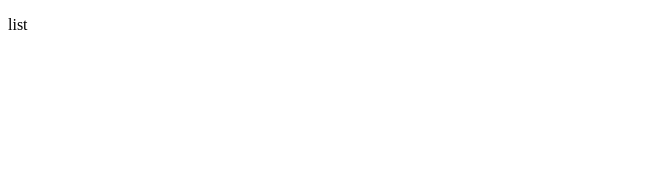
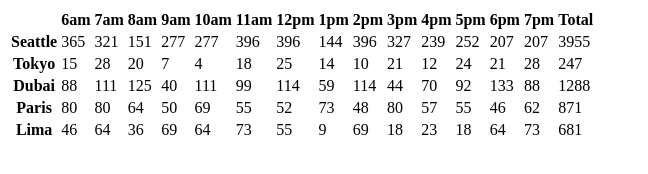
Before and after one commit to ned2070/cookie-stand, a plain HTML site: page sales.html in a window 1280 px wide. Shown: the whole page, without its empty margins (0-648 px from the left). Drawn offline with Linux system fonts and the light colour scheme.

Commit message:
html working no css

```diff
--- a/app.js
+++ b/app.js
@@ -43,6 +43,9 @@
     // fill cookiesPerHour
     const cookiesHourly = Math.floor(customHourly * this.cookiesPerCustom);
     this.cookiesPerHour.push(cookiesHourly);
+
+    // calculate cookiesPerDay
+    this.cookiesPerDay = this.cookiesPerDay + cookiesHourly;
   }
 };
 
@@ -60,6 +63,70 @@
 paris.calcCookiesSold();
 lima.calcCookiesSold();
 
+// get the table from the HTML so we can add rows
+const table = document.getElementById("shopData");
+
+Cookieshop.prototype.render = function () {
+  // create a row
+  const tr = document.createElement("tr");
+
+  // add the store name to the row
+  const th = document.createElement("th");
+  th.textContent = this.shopLocation;
+  tr.appendChild(th);
+
+  // add this store's data to that row
+  for (let i = 0; i < this.cookiesPerHour.length; i++) {
+    // create a new td and put the sales number in it
+    const td = document.createElement("td");
+    td.textContent = this.cookiesPerHour[i];
+    tr.appendChild(td);
+  }
+
+  // add the total to the end of the row
+  const totalTd = document.createElement("td");
+  totalTd.textContent = this.cookiesPerDay;
+  tr.appendChild(totalTd);
+
+  // add that row to the table
+  table.appendChild(tr);
+};
+
+// claculate sales for each store (commented out because the calculate sales in the render method)
+// seattle.calculateSales()
+// tokyo.calculateSales()
+// dubai.calculateSales()
+// paris.calculateSales()
+// lima.calculateSales()
+
+// render the header row
+// create the tr
+const headerRow = document.createElement("tr");
+const blankTd = document.createElement("td");
+headerRow.appendChild(blankTd);
+
+// add each time in a th
+for (let i = 0; i < hours.length; i++) {
+  const th = document.createElement("th");
+  th.textContent = hours[i];
+  headerRow.appendChild(th);
+}
+
+// add a total heading
+const totalHeading = document.createElement("th");
+totalHeading.textContent = "Total";
+headerRow.appendChild(totalHeading);
+
+// add the row to the table
+table.appendChild(headerRow);
+
+// render each store on the page
+seattle.render();
+tokyo.render();
+dubai.render();
+paris.render();
+lima.render();
+
 // test arrays
 //console.log(seattle.customPerHour);
 //console.log(seattle.cookiesPerHour);
--- a/sales.html
+++ b/sales.html
@@ -3,12 +3,10 @@
   <head>
     <meta charset="UTF-8" />
     <meta name="viewport" content="width=device-width, initial-scale=1.0" />
-    <title>Document</title>
+    <title>Sales of salmon cookies</title>
     <script src="app.js" defer></script>
   </head>
   <body>
-    <div id="salesList">
-      <p>list</p>
-    </div>
+    <table id="shopData"></table>
   </body>
 </html>
```
